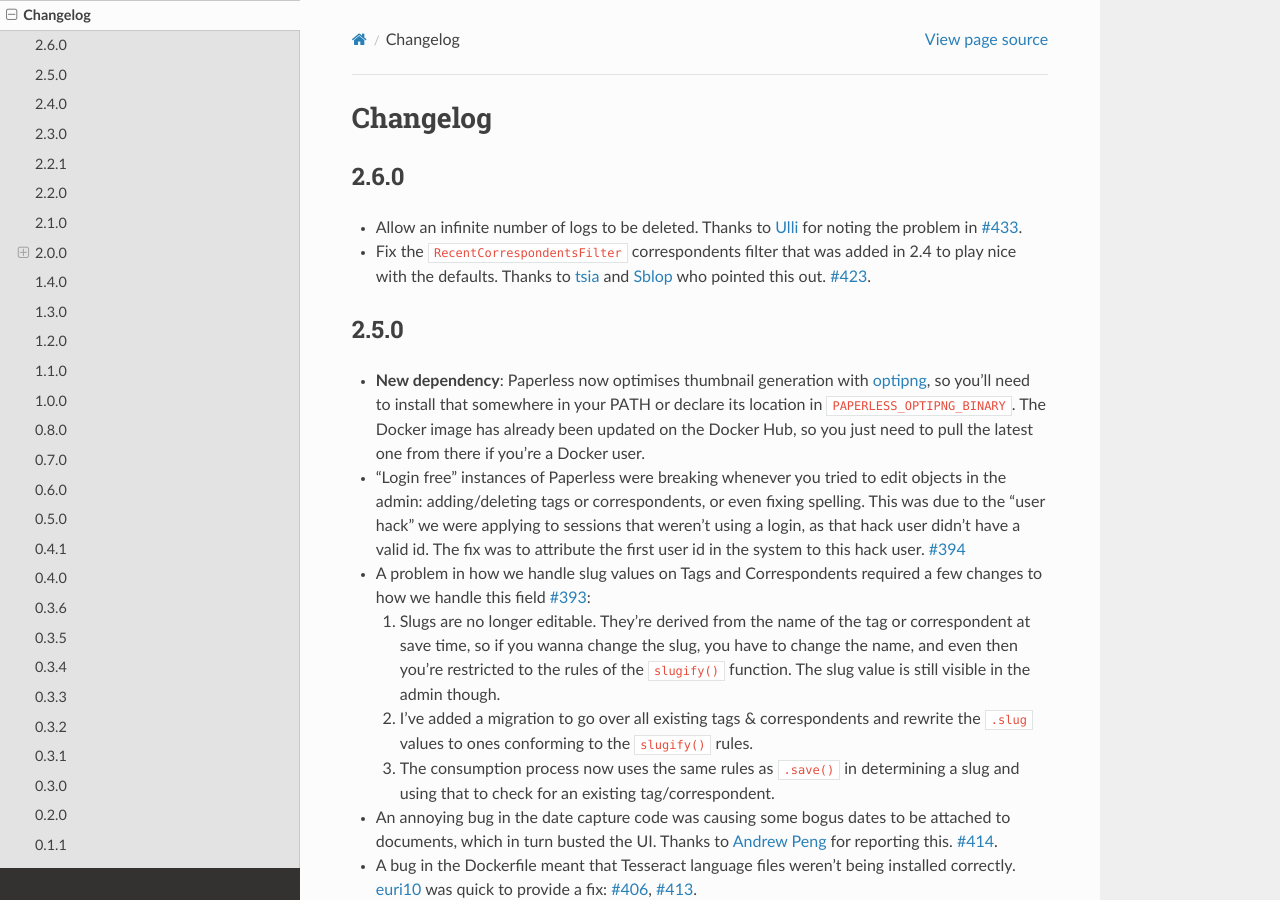
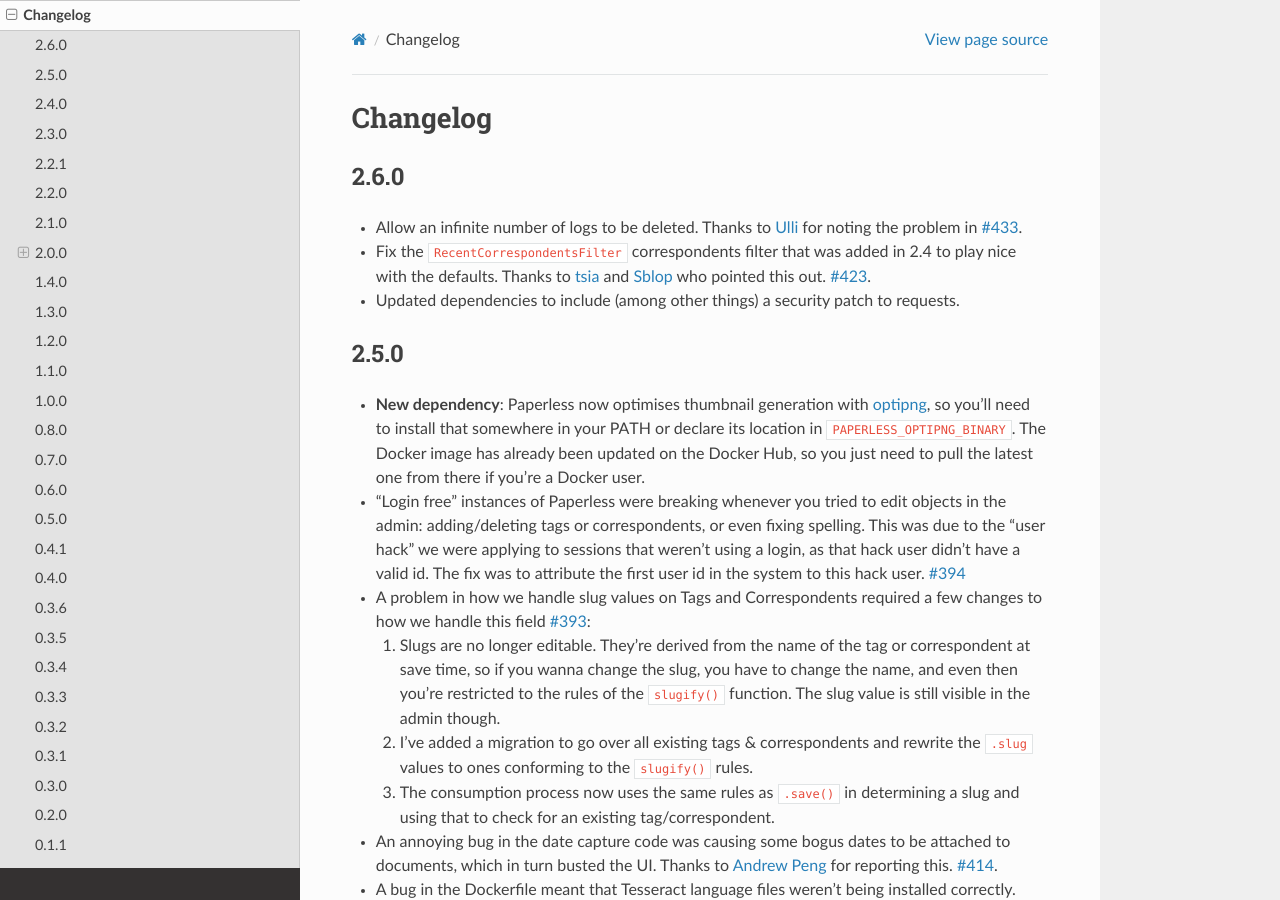
Before and after one commit to repoRangee/Large-scale, a Sphinx documentation site: the page built from docs/changelog.rst, in a window 1280 px wide and 900 px high. Built offline with Sphinx 7.4.7 and the Read the Docs theme 2.0.0, drawn with Linux system fonts in a browser that asks for light colours; formulas are drawn with MathJax 3.

Commit message:
Update dependencies
This includes a security update for requests.

```diff
--- a/docs/changelog.rst
+++ b/docs/changelog.rst
@@ -9,6 +9,8 @@ Changelog
 * Fix the ``RecentCorrespondentsFilter`` correspondents filter that was added
   in 2.4 to play nice with the defaults.  Thanks to `tsia`_ and `Sblop`_ who
   pointed this out. `#423`_.
+* Updated dependencies to include (among other things) a security patch to
+  requests.
 
 
 2.5.0
```
Also changed, not shown: requirements.txt (+42 -40 lines), 2 other files.
